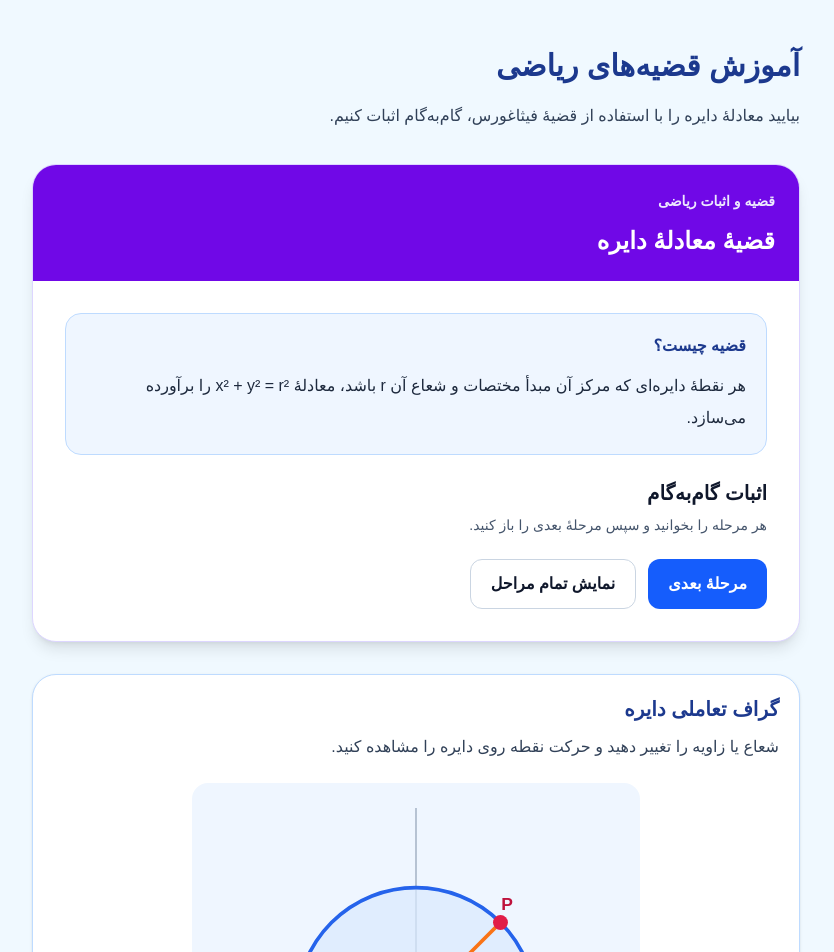
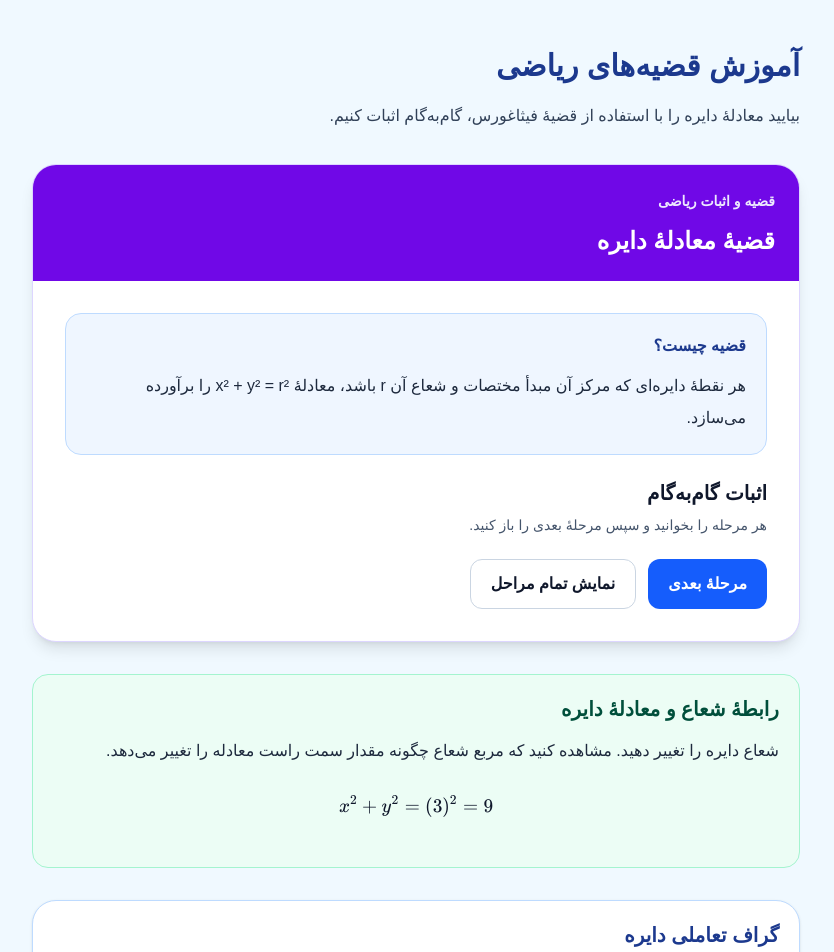
Before and after one commit to ay-code25/open-learning-hub, a Next.js app in the folder apps/web/: page /theorem-demo in a window 1280 px wide. Shown: the top 952 px of the page, without its empty margins (224-1058 px from the left). Built offline with nearby package versions, Linux system fonts and the light colour scheme.

Commit message:
Connect interactive circle radius with mathematical explanation

```diff
--- a/apps/web/src/app/theorem-demo/page.tsx
+++ b/apps/web/src/app/theorem-demo/page.tsx
@@ -1,6 +1,6 @@
 
 import TheoremProof from "@/components/mathematics/TheoremProof";
-import CircleGraph from "@/components/mathematics/CircleGraph";
+import InteractiveCircleLesson from "@/components/mathematics/InteractiveCircleLesson";
 
 export default function TheoremDemoPage() {
   return (
@@ -49,7 +49,7 @@ export default function TheoremDemoPage() {
           ]}
           conclusion="بنابراین هر نقطهٔ دایره با مرکز (0,0) و شعاع r معادلهٔ x² + y² = r² را برآورده می‌سازد. برعکس، برای r مثبت، هر نقطه‌ای که این معادله را برآورده کند، روی همان دایره قرار دارد."
         />
-        <CircleGraph />
+        <InteractiveCircleLesson />
       </div>
     </main>
   );
--- a/apps/web/src/components/mathematics/CircleGraph.tsx
+++ b/apps/web/src/components/mathematics/CircleGraph.tsx
@@ -3,9 +3,26 @@
 
 import { useState } from "react";
 
-export default function CircleGraph() {
-  const [radius, setRadius] = useState(3);
+type CircleGraphProps = {
+  radius?: number;
+  onRadiusChange?: (radius: number) => void;
+};
+
+export default function CircleGraph({
+  radius: controlledRadius,
+  onRadiusChange,
+}: CircleGraphProps) {
+  const [localRadius, setLocalRadius] = useState(3);
   const [angle, setAngle] = useState(45);
+
+  const radius = controlledRadius ?? localRadius;
+
+  const setRadius = (value: number) => {
+    if (controlledRadius === undefined) {
+      setLocalRadius(value);
+    }
+    onRadiusChange?.(value);
+  };
 
   const scale = 32;
   const cx = 180;
--- /dev/null
+++ b/apps/web/src/components/mathematics/InteractiveCircleLesson.tsx
@@ -0,0 +1,35 @@
+"use client";
+
+import { useState } from "react";
+import CircleGraph from "./CircleGraph";
+import MathEquation from "./MathEquation";
+
+export default function InteractiveCircleLesson() {
+  const [radius, setRadius] = useState(3);
+
+  const radiusSquared = Number((radius * radius).toFixed(2));
+
+  return (
+    <section dir="rtl" className="space-y-5">
+      <div className="rounded-2xl border border-emerald-200 bg-emerald-50 p-5">
+        <h2 className="text-xl font-bold text-emerald-900">
+          رابطهٔ شعاع و معادلهٔ دایره
+        </h2>
+
+        <p className="mt-3 leading-8 text-slate-800">
+          شعاع دایره را تغییر دهید. مشاهده کنید که مربع شعاع
+          چگونه مقدار سمت راست معادله را تغییر می‌دهد.
+        </p>
+
+        <MathEquation
+          equation={`x^2 + y^2 = (${radius})^2 = ${radiusSquared}`}
+        />
+      </div>
+
+      <CircleGraph
+        radius={radius}
+        onRadiusChange={setRadius}
+      />
+    </section>
+  );
+}
```
